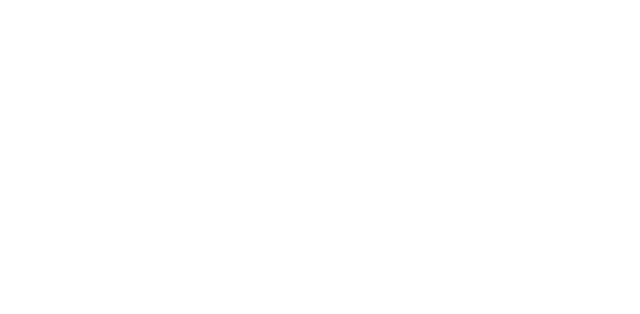
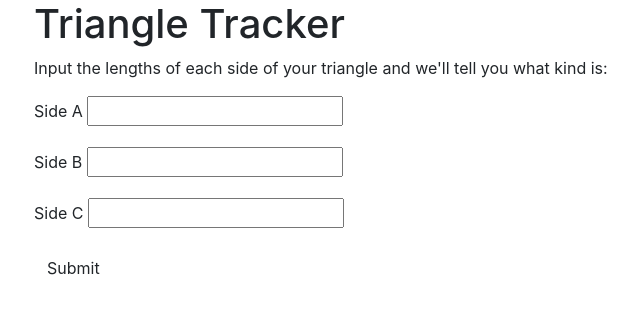
Before and after one commit to MicahOlson/triangle-tracker, a plain HTML site: page index.html in a window 1280 px wide. Shown: the whole page, without its empty margins (51-691 px from the left). Drawn offline with Linux system fonts and the light colour scheme.

Commit message:
Add input forms and submit button
Co-authored-by: David Couch <dcouch440@gmail.com>

```diff
--- a/index.html
+++ b/index.html
@@ -1,5 +1,6 @@
 <!DOCTYPE html>
 <html lang="en-US">
+
 <head>
   <meta charset="UTF-8">
   <meta name="viewport" content="width=device-width, initial-scale=1.0">
@@ -9,9 +10,27 @@
   <link rel="stylesheet" href="css/styles.css" type="text/css">
   <title>Triangle Tracker</title>
 </head>
+
 <body>
-    <div class="container">
+  <div class="container">
+    <h1>Triangle Tracker</h1>
+    <p>Input the lengths of each side of your triangle and we'll tell you what kind is:</p>
+    <form id="formOne">
+      <div class="form-group">
+        <label for="sideA">Side A</label>
+        <input id="sideA" type="text">
+      </div>
+      <div class="form-group">
+        <label for="sideB">Side B</label>
+        <input id="sideB" type="text">
+      </div>
+      <div class="form-group">
+        <label for="sideC">Side C</label>
+        <input id="sideC" type="text">
+      </div>
+      <button type="submit" class="btn">Submit</button>
+    </form>
+  </div>
+</body>
 
-    </div>
-</body>
 </html>
```
